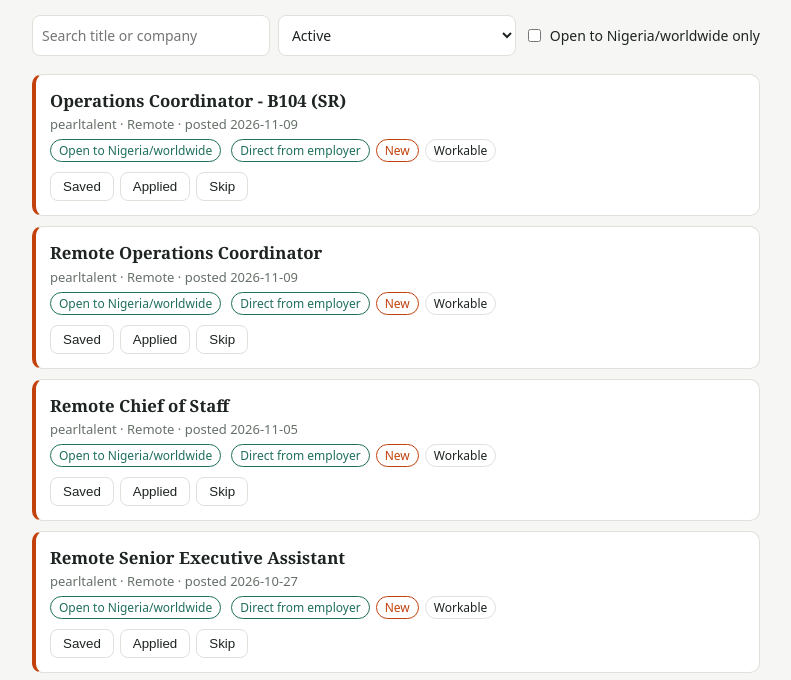
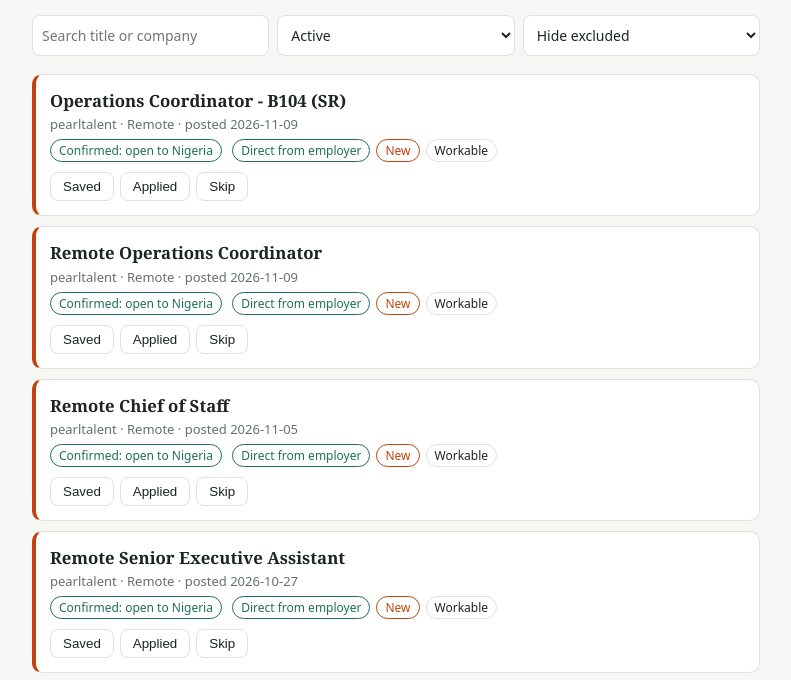
Before and after one commit to ViyIT-girl/Job-board, a plain HTML site: page index.html in a window 1280 px wide. Shown: the part 97-777 px from the top of the page, without its empty margins (244-1035 px from the left). Drawn offline with Linux system fonts and the light colour scheme.

Commit message:
Update index.html

```diff
--- a/index.html
+++ b/index.html
@@ -24,29 +24,32 @@ main{max-width:760px;margin:auto;padding:0 16px 40px}
 <header><h1>My job board</h1><div id="meta">Loading…</div><a href="outreach.html" style="font:14px system-ui;color:var(--acc)">Cold outreach</a></header>
 <div class="bar"><input type="search" id="q" placeholder="Search title or company">
 <select id="st"><option value="active">Active</option><option value="new">New only</option><option value="saved">Saved</option><option value="applied">Applied</option><option value="skip">Skipped</option></select>
-<label><input type="checkbox" id="open"> Open to Nigeria/worldwide only</label></div>
+<select id="el"><option value="hide">Hide excluded</option><option value="confirmed">Confirmed only</option><option value="verify">Needs verification</option><option value="excluded">Excluded</option><option value="all">All</option></select></div>
 <main id="list"></main>
 <script>
 const $=id=>document.getElementById(id);let jobs=[];
+const el=j=>j.eligibility||(j.open?"confirmed":"verify");
 const store=(k,v)=>{try{if(v===undefined)return JSON.parse(localStorage.getItem(k)||"null");localStorage.setItem(k,JSON.stringify(v))}catch(e){return null}};
 let status=store("status")||{};const last=store("lastVisit")||"";
 const esc=s=>String(s).replace(/[&<>"]/g,c=>({"&":"&amp;","<":"&lt;",">":"&gt;",'"':"&quot;"}[c]));
 function draw(){
- const q=$("q").value.toLowerCase(),f=$("st").value,o=$("open").checked;
+ const q=$("q").value.toLowerCase(),f=$("st").value,e=$("el").value;
  const rows=jobs.filter(j=>{const s=status[j.url]||"";
-  if(o&&!j.open)return false;
+  if(e==="hide"&&el(j)==="excluded")return false;
+  if(["confirmed","verify","excluded"].includes(e)&&el(j)!==e)return false;
   if(q&&!(j.title+" "+j.company).toLowerCase().includes(q))return false;
   if(f==="active")return s!=="skip";if(f==="new")return j.first_seen>last&&s!=="skip";return s===f});
  $("list").innerHTML=rows.map(j=>{const s=status[j.url]||"",isNew=j.first_seen>last;
   return `<div class="job ${isNew?"new":""}"><h2><a href="${esc(j.url)}" target="_blank" rel="noopener">${esc(j.title)}</a></h2>
   <div class="sub">${esc(j.company)} · ${esc(j.location||"Remote")} · posted ${j.posted}</div>
-  ${j.open?'<span class="tag good">Open to Nigeria/worldwide</span>':'<span class="tag">Check location</span>'}
+  ${{confirmed:'<span class="tag good">Confirmed: open to Nigeria</span>',verify:'<span class="tag">Verify location</span>',excluded:'<span class="tag n">Excluded</span>'}[el(j)]}${j.conflict?'<span class="tag n">Conflicting evidence</span>':''}
   ${j.direct?'<span class="tag good">Direct from employer</span>':''}${j.salary_hint?'<span class="tag">Pay listed</span>':''}${isNew?'<span class="tag n">New</span>':''}<span class="tag">${esc(j.source)}</span>${j.source==="Reddit"?'<span class="tag n">Unverified: check the poster</span>':''}
+  ${(j.evidence||[]).length?`<div class="sub">${j.evidence.map(esc).join(" · ")}</div>`:""}
   <div class="acts">${["saved","applied","skip"].map(a=>`<button class="${s===a?"on":""}" data-u="${esc(j.url)}" data-a="${a}">${a==="skip"?"Skip":a[0].toUpperCase()+a.slice(1)}</button>`).join("")}</div></div>`}).join("")||'<p class="sub">Nothing here yet. Run the workflow or change filters.</p>';
 }
 $("list").onclick=e=>{const b=e.target.closest("button");if(!b)return;const u=b.dataset.u;status[u]=status[u]===b.dataset.a?"":b.dataset.a;store("status",status);draw()};
-["q","st","open"].forEach(i=>$(i).oninput=draw);
-fetch("jobs.json").then(r=>r.json()).then(d=>{jobs=d.jobs;
- $("meta").textContent=`${jobs.length} jobs · updated ${d.updated?new Date(d.updated).toLocaleString():"never"}`;draw();
+["q","st","el"].forEach(i=>$(i).oninput=draw);
+fetch("jobs.json?t="+Date.now()).then(r=>r.json()).then(d=>{jobs=d.jobs;
+ $("meta").textContent=`${jobs.filter(j=>el(j)!=="excluded").length} jobs${jobs.some(j=>el(j)==="excluded")?" (+"+jobs.filter(j=>el(j)==="excluded").length+" excluded)":""} · updated ${d.updated?new Date(d.updated).toLocaleString():"never"}`;draw();
  store("lastVisit",new Date().toISOString().slice(0,10))}).catch(()=>$("meta").textContent="Could not load jobs.json");
 </script></body></html>
```
